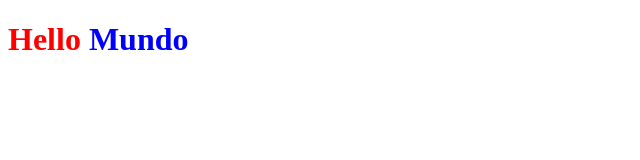
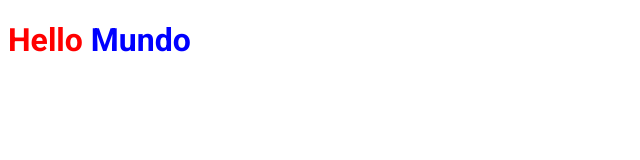
Before and after one commit to davim5/Ignews-Nextjs, a Next.js app: page / in a window 1280 px wide. Shown: the top 160 px of the page, without its empty margins (0-640 px from the left). Built offline with nearby package versions, Linux system fonts and the light colour scheme.

Commit message:
04-Configurando-fonte-externa

```diff
--- /dev/null
+++ b/src/pages/_document.tsx
@@ -0,0 +1,19 @@
+import Document, { Html, Head, Main, NextScript } from 'next/document'
+
+export default class MyDocument extends Document{
+    render(){
+        return(
+            <Html>
+            <Head>
+            <link rel="preconnect" href="https://fonts.gstatic.com"/>
+            <link href="https://fonts.googleapis.com/css2?family=Roboto:wght@400;700;900&display=swap" rel="stylesheet"/>
+                <title>ig.news</title>
+            </Head>
+            <body>
+                <Main/>
+                <NextScript/>
+            </body>
+            </Html>
+        );
+    }
+}
--- a/src/styles/home.module.scss
+++ b/src/styles/home.module.scss
@@ -1,5 +1,6 @@
 .title{
     color: red;
+    font-family: 'Roboto';
 
     span {
         color:blue;
```
Also changed, not shown: 1 other file (tests, documents, lock files or other folders).
